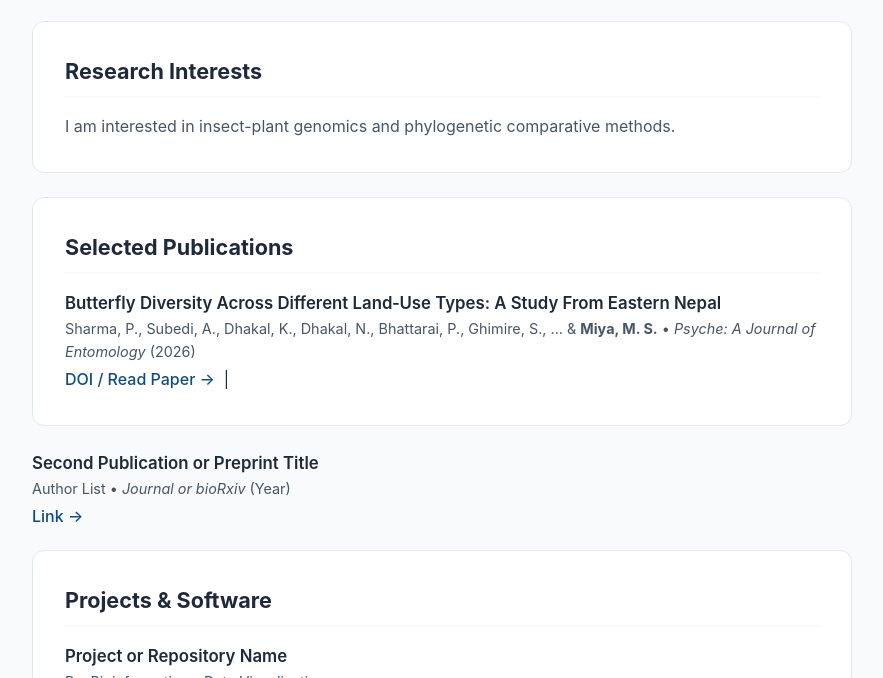
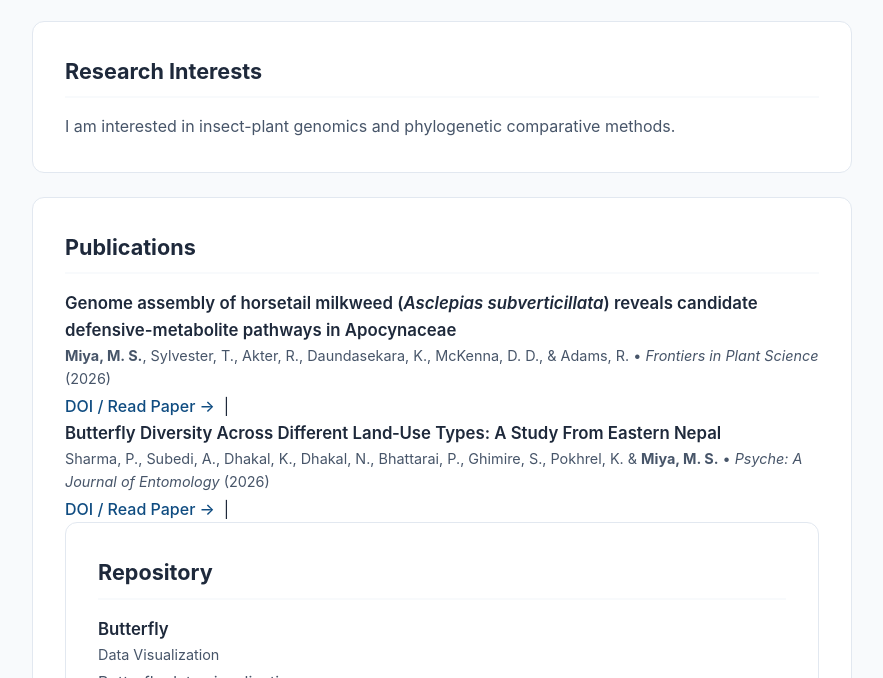
Before and after one commit to sayab321/sayab321.github.io, a plain HTML site: page index.html in a window 1280 px wide. Shown: the part 274-952 px from the top of the page, without its empty margins (198-1081 px from the left). Drawn offline with Linux system fonts and the light colour scheme.

Commit message:
Update index.html

```diff
--- a/index.html
+++ b/index.html
@@ -196,32 +196,28 @@
 
     <!-- PUBLICATIONS -->
     <section>
-      <h2>Selected Publications</h2>
+      <h2>Publications</h2>
 
       <div class="item">
+        <div class="item-title">Genome assembly of horsetail milkweed (<em>Asclepias subverticillata</em>) reveals candidate defensive-metabolite pathways in Apocynaceae</div>
+        <div class="item-meta"><strong>Miya, M. S.</strong>, Sylvester, T., Akter, R., Daundasekara, K., McKenna, D. D., & Adams, R. • <em>Frontiers in Plant Science</em> (2026)</div>
+        <a href="https://doi.org/10.3389/fpls.2026.1907797" target="_blank">DOI / Read Paper →</a> &nbsp;|&nbsp;
+
+        <div class="item">
         <div class="item-title">Butterfly Diversity Across Different Land‐Use Types: A Study From Eastern Nepal</div>
-        <div class="item-meta">Sharma, P., Subedi, A., Dhakal, K., Dhakal, N., Bhattarai, P., Ghimire, S., ... & <strong>Miya, M. S.</strong> • <em>Psyche: A Journal of Entomology</em> (2026)</div>
+        <div class="item-meta">Sharma, P., Subedi, A., Dhakal, K., Dhakal, N., Bhattarai, P., Ghimire, S., Pokhrel, K. & <strong>Miya, M. S.</strong> • <em>Psyche: A Journal of Entomology</em> (2026)</div>
         <a href="https://doi.org/10.1155/psyc/5499408" target="_blank">DOI / Read Paper →</a> &nbsp;|&nbsp;
 
-      </div>
-    </section>
-
-      <div class="item">
-        <div class="item-title">Second Publication or Preprint Title</div>
-        <div class="item-meta">Author List • <em>Journal or bioRxiv</em> (Year)</div>
-        <a href="#" target="_blank">Link →</a>
-      </div>
-    </section>
 
     <!-- PROJECTS & CODE -->
     <section>
-      <h2>Projects & Software</h2>
+      <h2>Repository</h2>
 
       <div class="item">
-        <div class="item-title">Project or Repository Name</div>
-        <div class="item-meta">R • Bioinformatics • Data Visualization</div>
-        <p>One or two sentences explaining what this repository or analysis pipeline does.</p>
-        <a href="https://github.com" target="_blank">View on GitHub →</a>
+        <div class="item-title">Butterfly</div>
+        <div class="item-meta">Data Visualization</div>
+        <p>Butterfly data visualization.</p>
+        <a href="https://github.com/sayab321/Butterfly" target="_blank">View on GitHub →</a>
       </div>
     </section>
 
```
